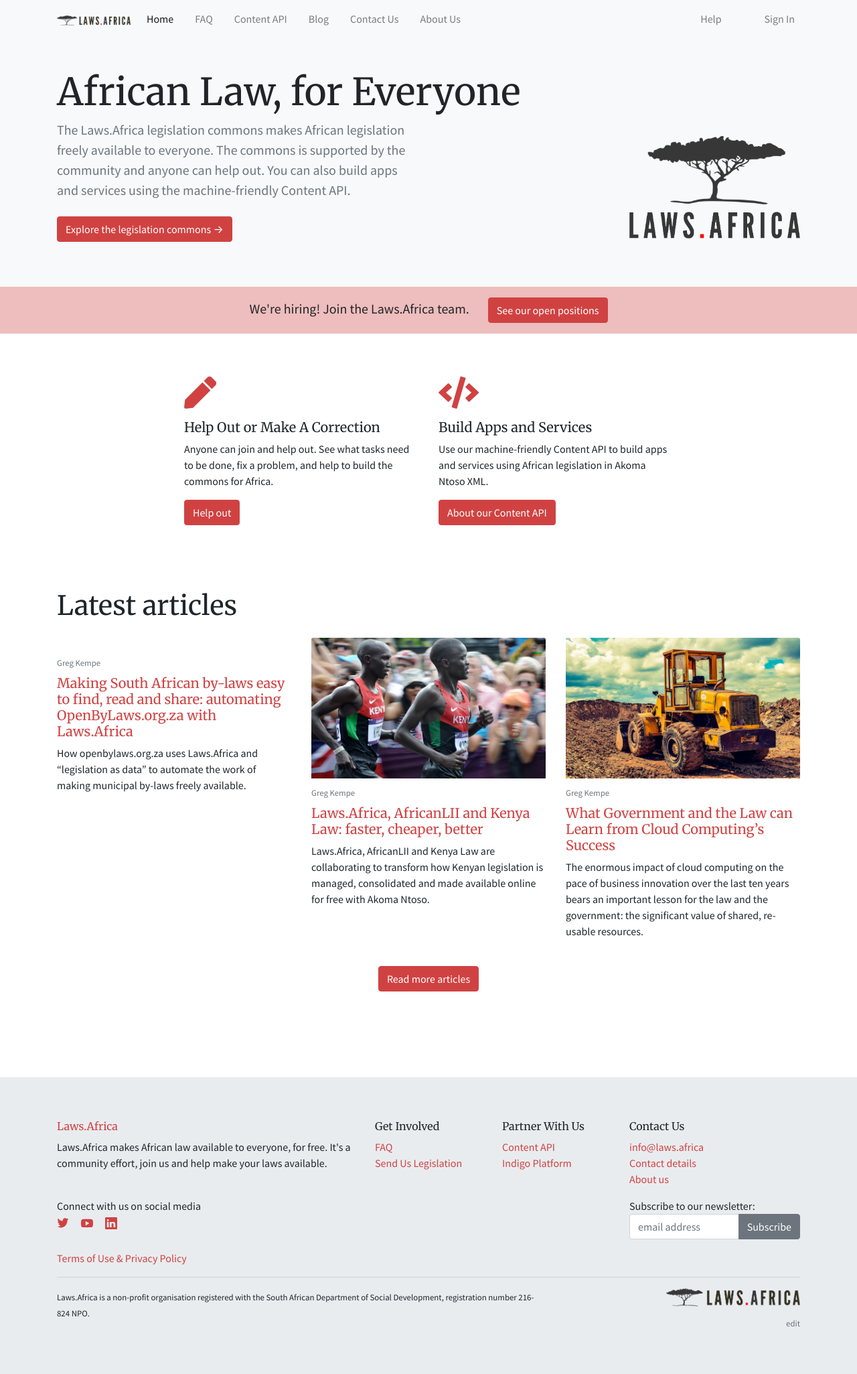
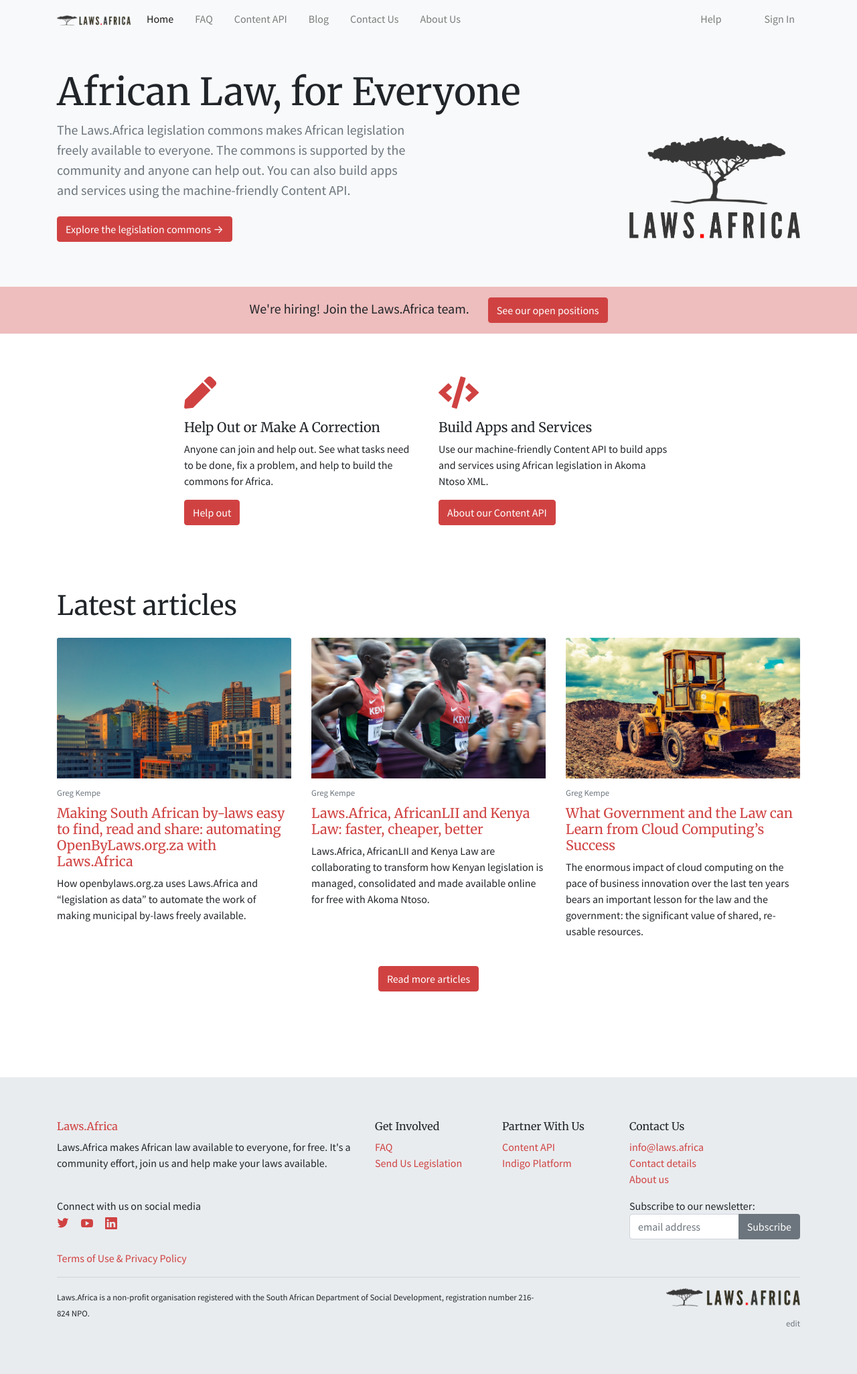
Before and after one commit to laws-africa/laws-africa.github.io, a Jekyll site: the page built from index.html, in a window 1280 px wide. Shown: the whole page at 67% size. Built offline with Jekyll 4.4.1, drawn with Linux system fonts in a browser that asks for light colours; nearby versions of some CDN libraries.

Commit message:
Updated Automating Openbylaws With Laws Africa

```diff
--- a/_posts/2019-07-15-automating-openbylaws-with-laws-africa.markdown
+++ b/_posts/2019-07-15-automating-openbylaws-with-laws-africa.markdown
@@ -5,7 +5,7 @@
 lead: How openbylaws.org.za uses Laws.Africa and “legislation as data” to automate
   the work of making municipal by-laws freely available.
 author: Greg Kempe
-image:
+image: "/uploads/cape-town-crane-f7a520.jpg"
 ---
 
 Municipal by-laws are part of the legal foundation of effective communities, small businesses, and local service delivery. However, they are often difficult to find, are out of date, or are in big PDF files that are difficult to work with.
```
